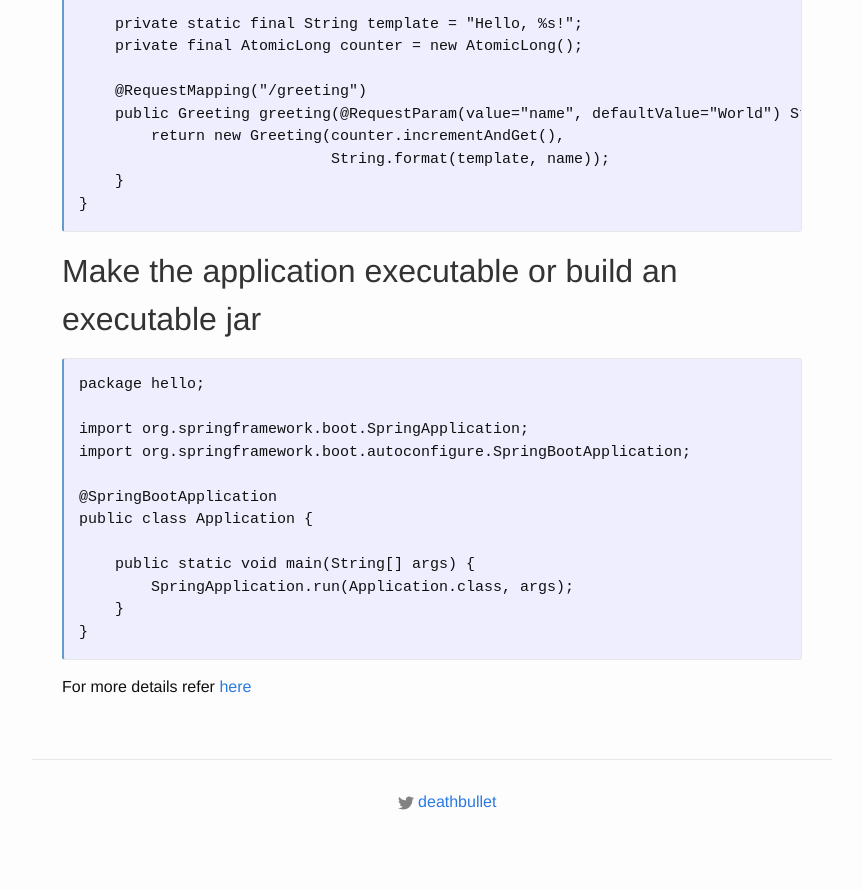
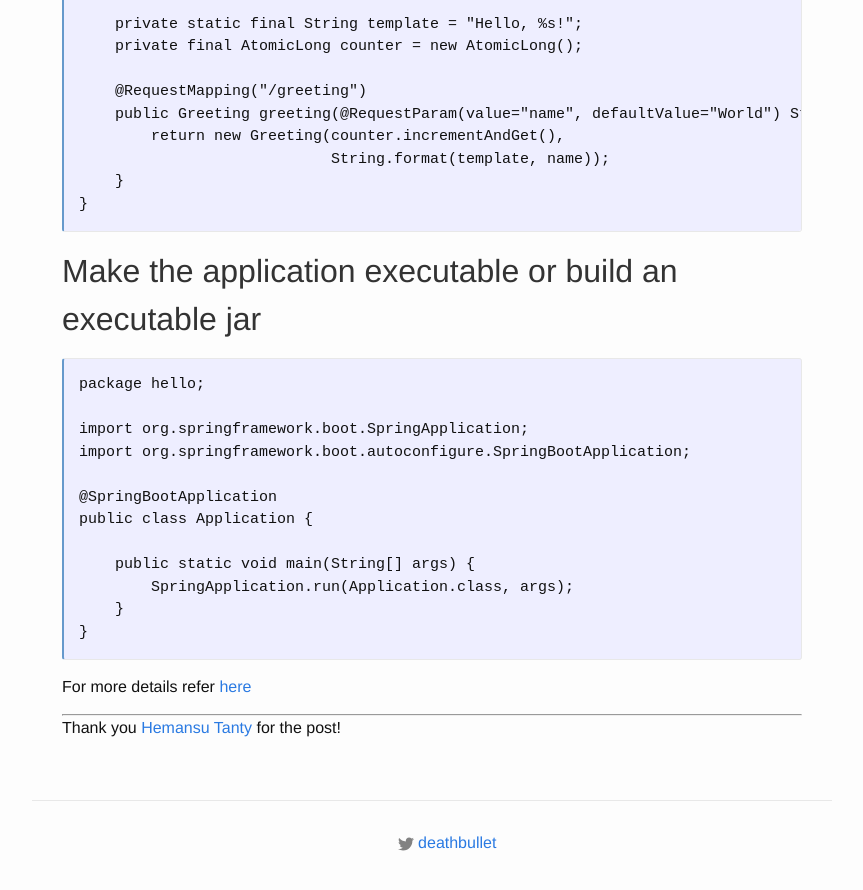
Before and after one commit to darshanime/til, a Jekyll site: the page built from _posts/2016-10-28-today.md, in a window 1280 px wide and 900 px high, scrolled down 2731 px. Shown: the top 890 px of the window, without its empty margins (208-1071 px from the left). Built offline with Jekyll 4.4.1, drawn with Linux system fonts in a browser that asks for light colours; before the commit the page ends 3590 px from its top, so only the background shows below that.

Commit message:
thanks Hemansu for the post

```diff
--- a/_posts/2016-10-28-today.md
+++ b/_posts/2016-10-28-today.md
@@ -145,3 +145,7 @@ public class Application {
 {% endhighlight %}
 
 For more details refer [here](https://spring.io/guides/gs/rest-service/)
+
+______
+
+Thank you [Hemansu Tanty](https://github.com/hemansutanty) for the post!
```
